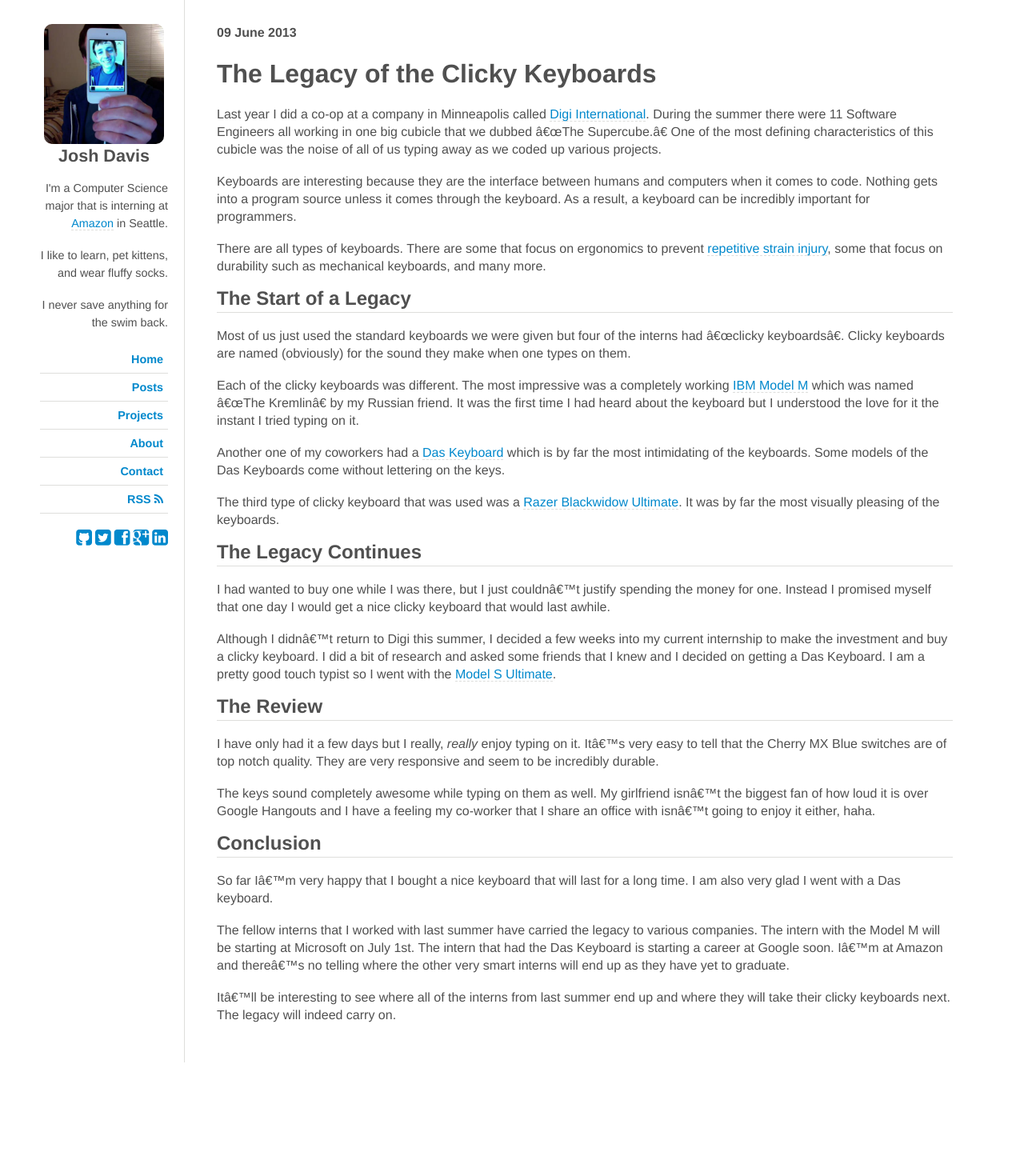
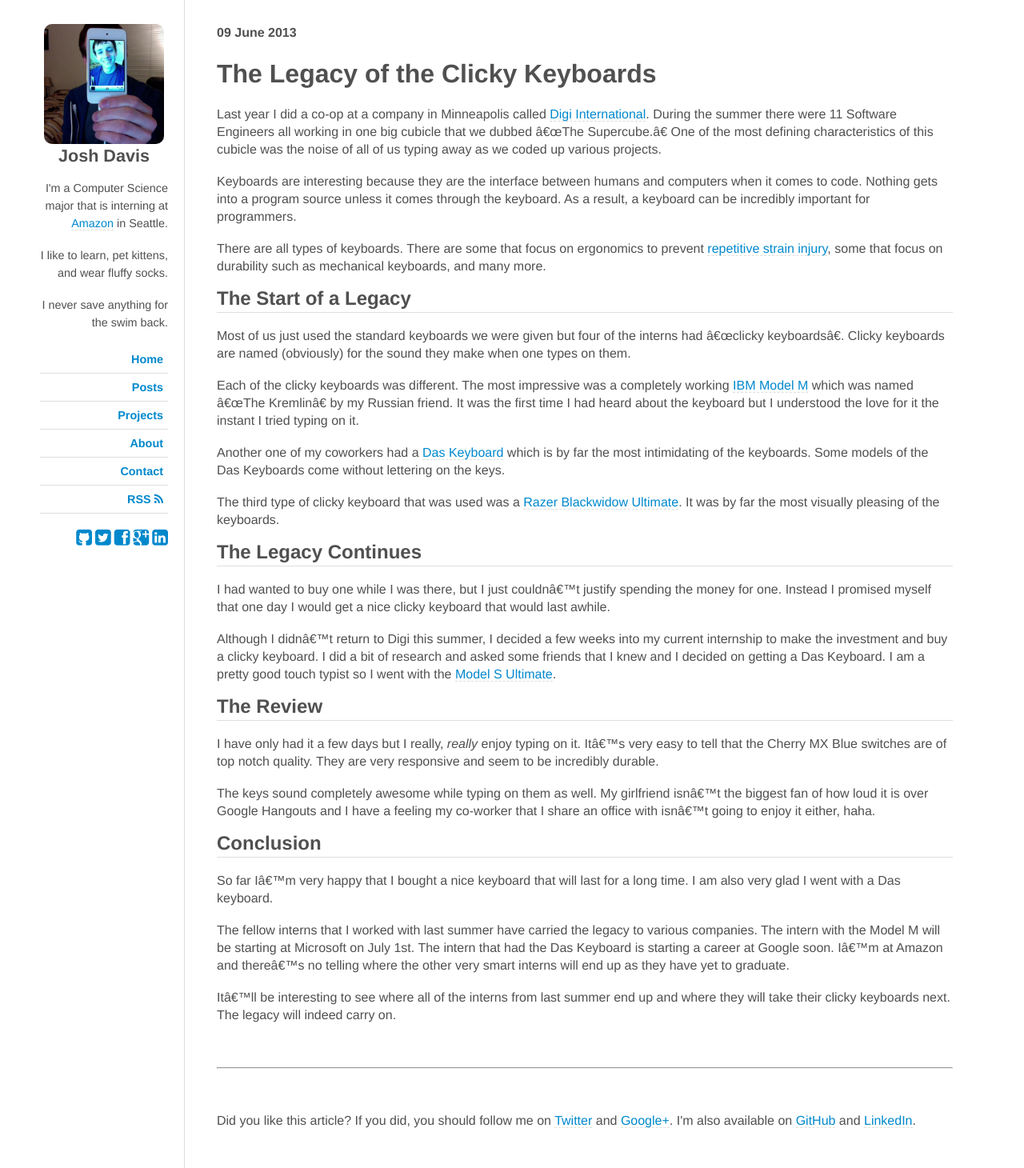
Before and after one commit to jdavis/jdavis.github.com, a Jekyll site: the page built from _posts/2013-06-09-the-legacy-of-the-clicky-keyboards.md, in a window 1280 px wide. Shown: the whole page at 80% size. Built offline with Jekyll 4.4.1, drawn with Linux system fonts in a browser that asks for light colours; some web fonts are replaced; Markdown is read by kramdown in place of the engine named in the settings; before the commit the page ends 1328 px from its top, so only the background shows below that.

Commit message:
Add short blurb at the bottom of every post

```diff
--- a/_layouts/post.html
+++ b/_layouts/post.html
@@ -5,3 +5,18 @@
 <h4>{{ page.date | date: "%d %B %Y" }}</h4>
 
 {{ content }}
+
+<div class="end">
+    <hr/>
+</div>
+
+<p>
+    Did you like this article? If you did, you should follow me on
+    <a href="https://twitter.com/HopefulJosh">Twitter</a>
+    and
+    <a href="https://plus.google.com/118212955073202247374/">Google+</a>.
+    I'm also available on
+    <a href="https://github.com/jdavis">GitHub</a>
+    and
+    <a href="http://linkedin.com/in/joshualeedavis">LinkedIn</a>.
+</p>
--- a/css/base.css
+++ b/css/base.css
@@ -268,3 +268,7 @@
 div.logo .josh:hover {
     opacity: 0;
 }
+
+div.end {
+    margin: 54px 0;
+}
```
